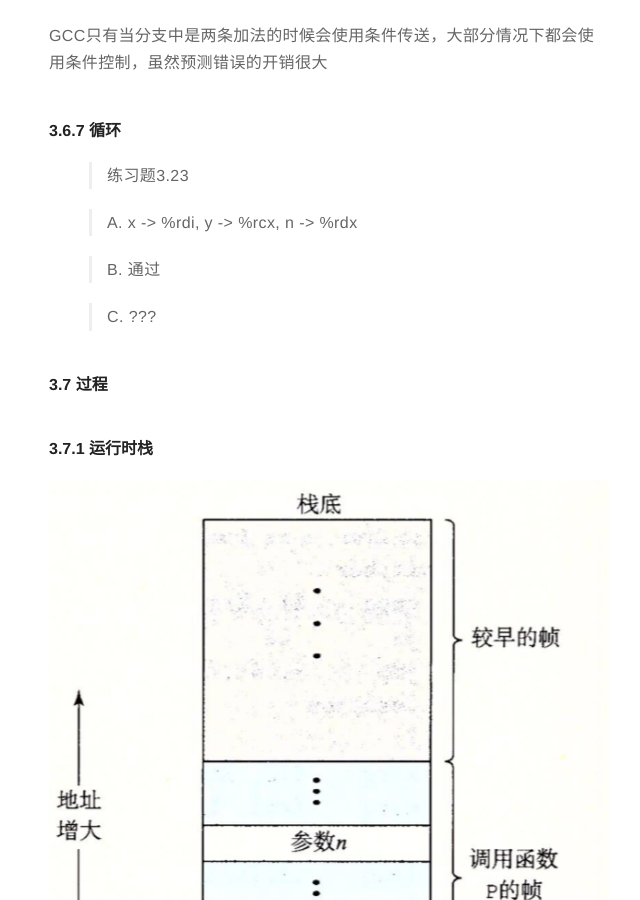
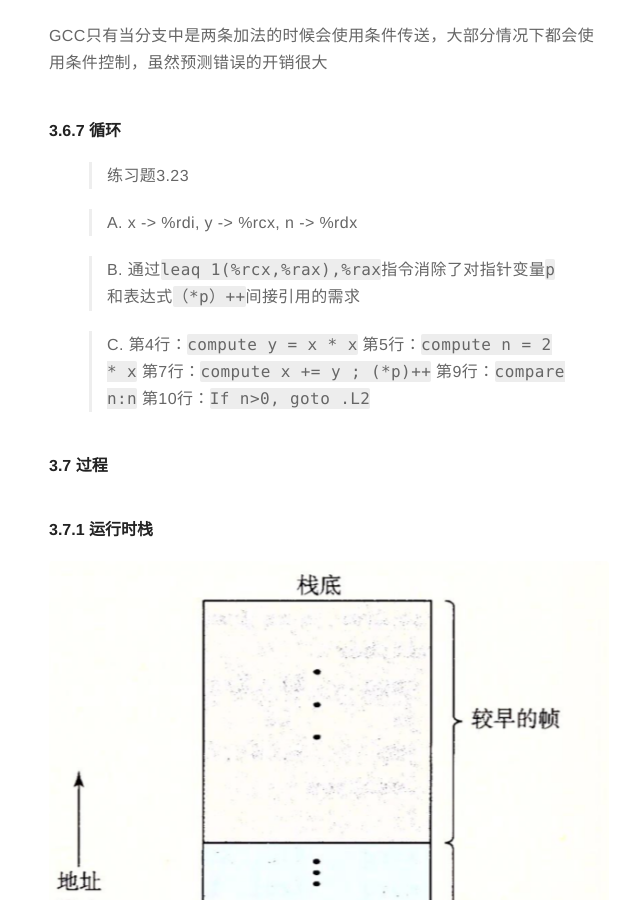
Before and after one commit to dawsonlee1790/dawsonlee1790.github.io, a Jekyll site: the page built from _posts/2018-12-31-《Computer Systems: A Programmer's Perspective》读书笔记.md, in a window 1280 px wide and 900 px high, scrolled down 17525 px. Shown: the whole window, without its empty margins (311-951 px from the left). Built offline with Jekyll 4.4.1, drawn with Linux system fonts in a browser that asks for light colours.

Commit message:
更新文章

```diff
--- a/_posts/2018-12-31-《Computer Systems: A Programmer's Perspective》读书笔记.md
+++ b/_posts/2018-12-31-《Computer Systems: A Programmer's Perspective》读书笔记.md
@@ -566,10 +566,13 @@ GCC只有当分支中是两条加法的时候会使用条件传送，大部分
 
 > A. x -> %rdi, y -> %rcx, n -> %rdx
 
-> B. 通过
+> B. 通过`leaq 1(%rcx,%rax),%rax`指令消除了对指针变量`p`和表达式`（*p）++`间接引用的需求
 
-> C. ???
-
+> C. 第4行：`compute y = x * x`
+     第5行：`compute n = 2 * x`
+     第7行：`compute x += y ; (*p)++`
+     第9行：`compare n:n`
+     第10行：`If n>0, goto .L2`
 
 #### 3.7 过程
 
```
